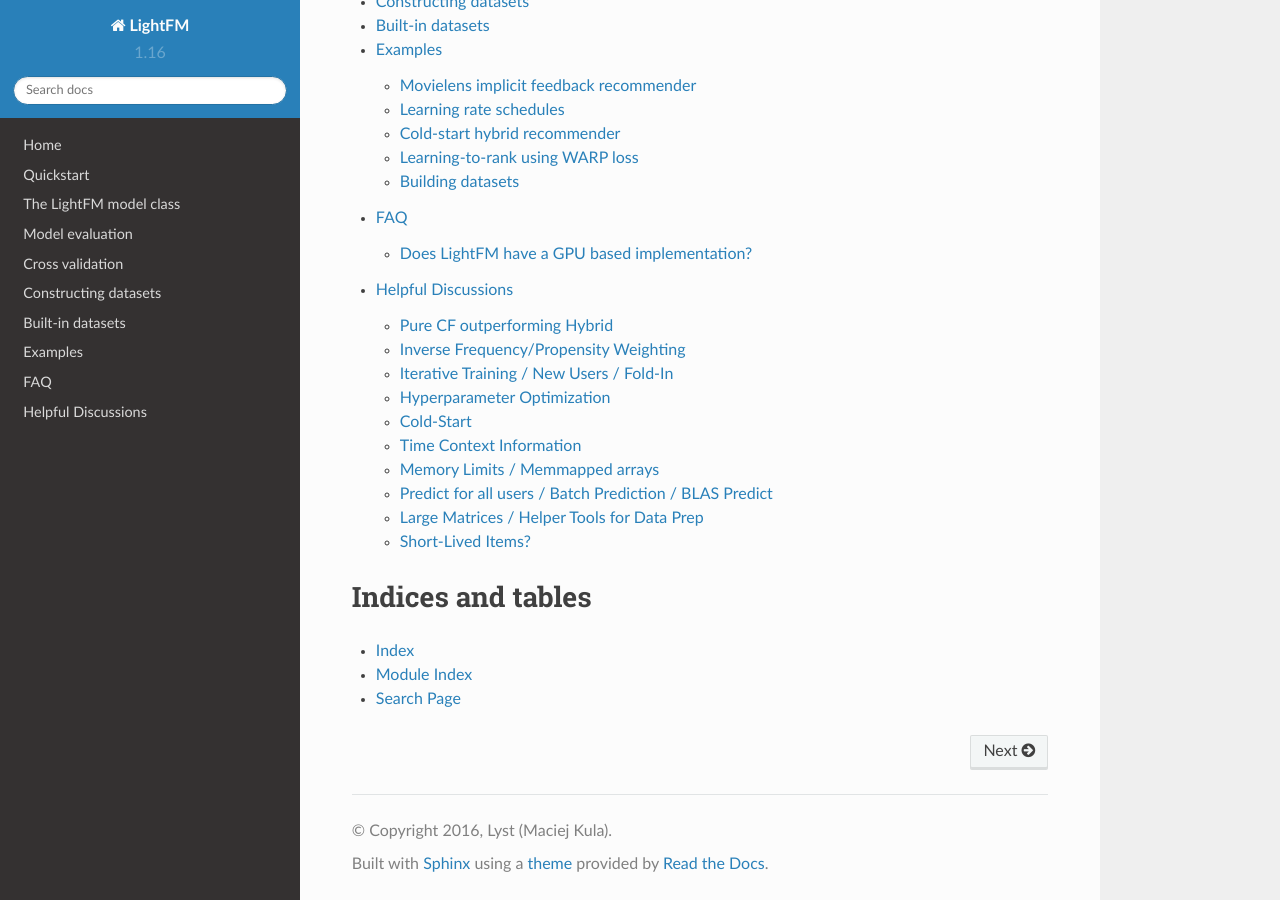
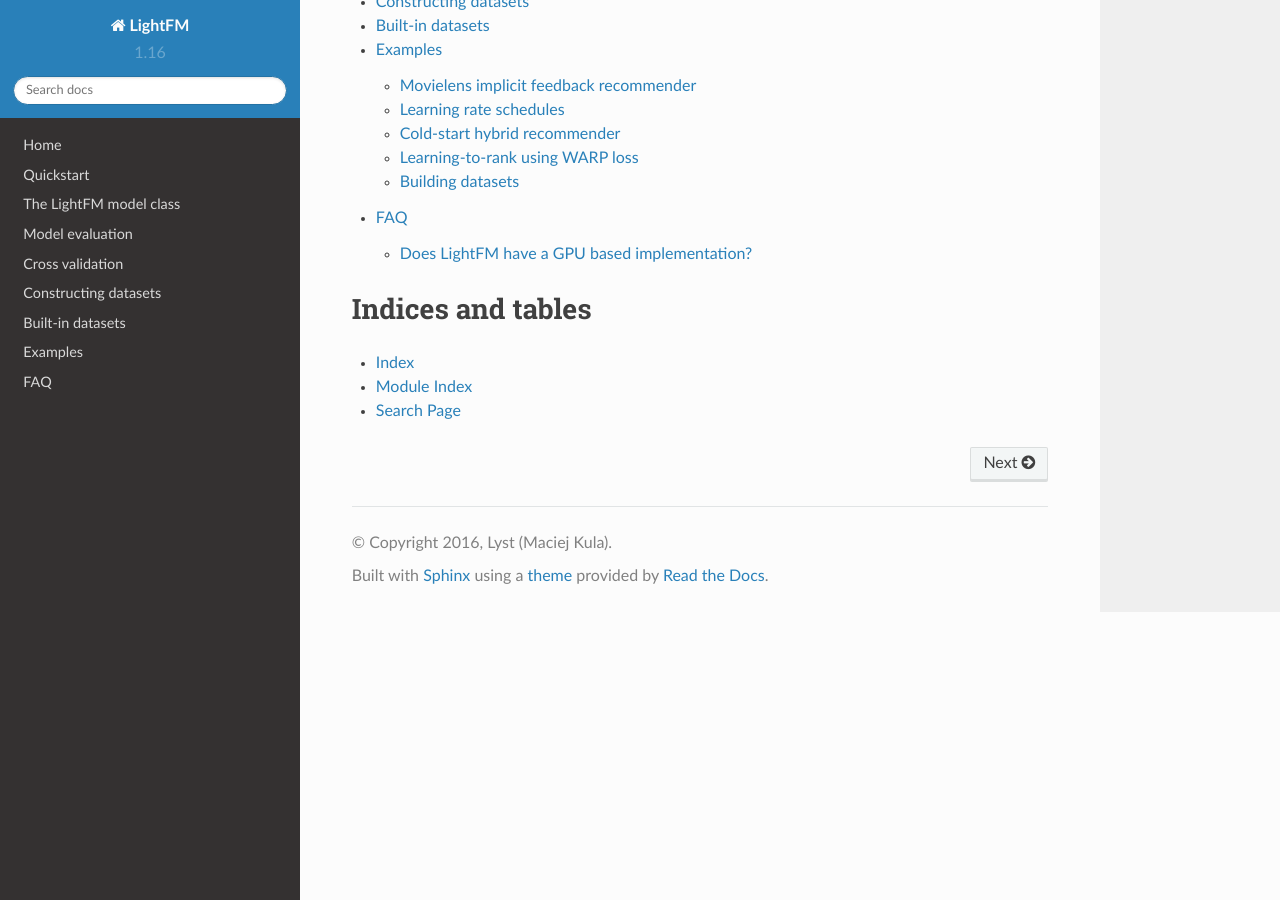
Before and after one commit to lyst/lightfm, a Sphinx documentation site: the page built from doc/index.rst, in a window 1280 px wide and 900 px high, scrolled down 4102 px. Built offline with Sphinx 7.4.7 and the Read the Docs theme 2.0.0, drawn with Linux system fonts in a browser that asks for light colours.

Commit message:
Remove helpful_discussions from index

```diff
--- a/doc/helpful_discussions.rst
+++ b/doc/helpful_discussions.rst
@@ -31,7 +31,7 @@
 
 Memory Limits / Memmapped arrays
 ================================
-https://github.com/lyst/lightfm/issues/389
+- https://github.com/lyst/lightfm/issues/389
 
 Predict for all users / Batch Prediction / BLAS Predict
 =======================================================
--- a/doc/index.rst
+++ b/doc/index.rst
@@ -16,7 +16,6 @@
    Built-in datasets <datasets>
    Examples <examples>
    FAQ <faq>
-   Helpful Discussions <helpful_discussions>
 
 
 Indices and tables
```
